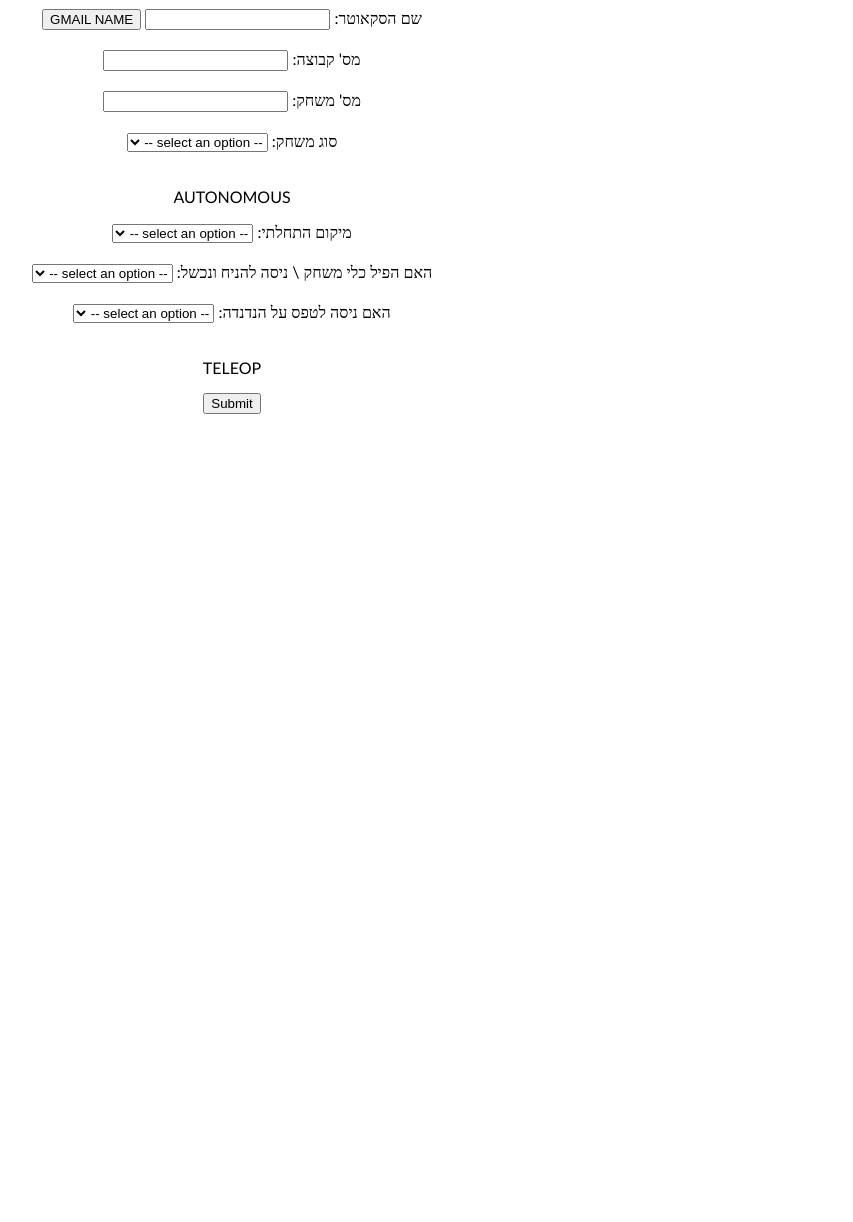
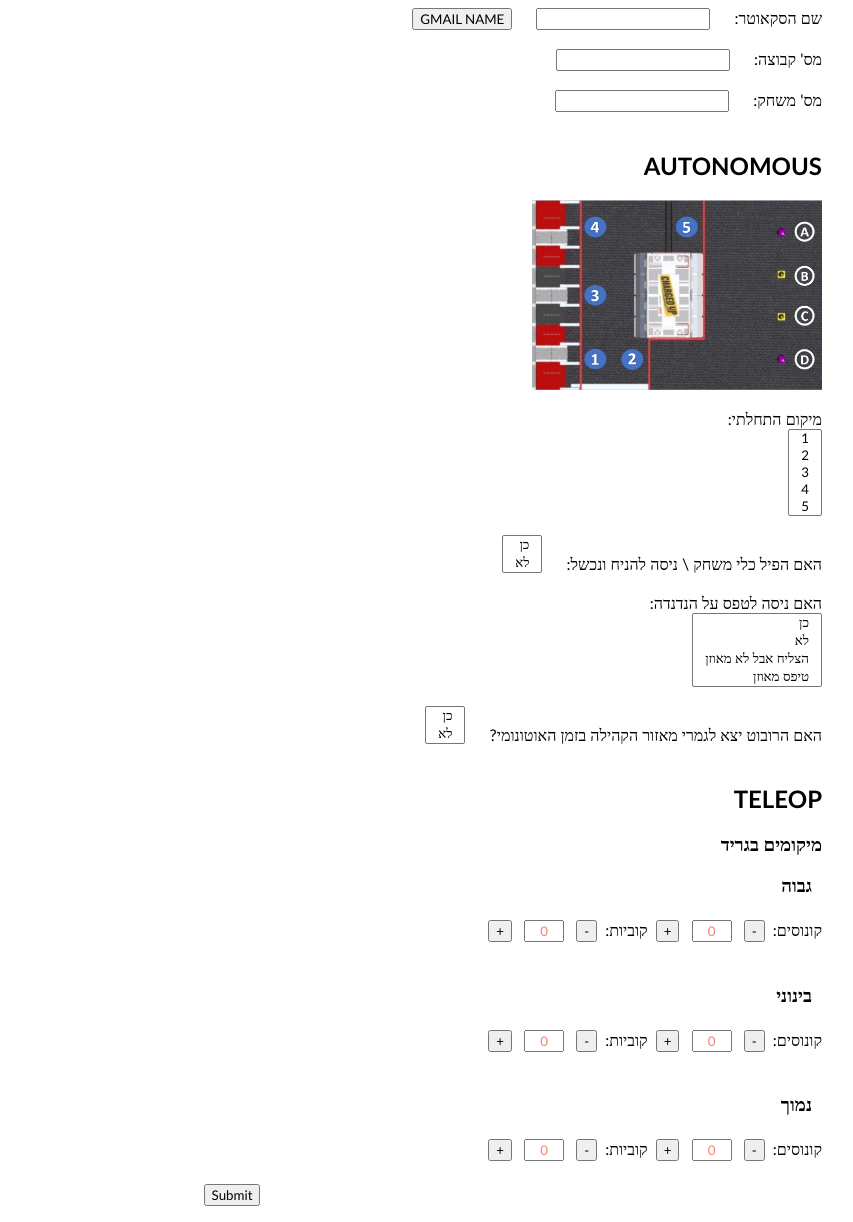
Before and after one commit to maya8237/strategy-site, a Flask app: page /form in a window 1280 px wide. Shown: the whole page, without its empty margins (408-1261 px from the left). Before the commit the page ends 414 px from the top, so only its background shows below. Run offline with Flask 2, Linux system fonts and the light colour scheme; the visitor is signed in with stand-in values (Sample User, id 1); parts of the project's set-up code (start-up, migrations or seed data) failed here and were passed over.

Commit message:
ADDED MORE QUESTIONS, IMPROVED LOOK OF FORM

```diff
--- /dev/null
+++ b/static/grid.js
@@ -0,0 +1,15 @@
+document.querySelectorAll('.add').forEach(function(item) {
+  item.addEventListener('click', function() {
+    var input = this.previousElementSibling;
+    input.value = +input.value + 1;
+  });
+});
+
+document.querySelectorAll('.sub').forEach(function(item) {
+  item.addEventListener('click', function() {
+    var input = this.nextElementSibling;
+    if (input.value > 0) {
+      input.value = +input.value - 1;
+    }
+  });
+});
--- /dev/null
+++ b/static/styles.css
@@ -0,0 +1,27 @@
+
+* {
+  margin-right: 10px;
+  margin-left: 10px;
+  font-family: calibri;
+  text-align: right;
+}
+
+p {
+  margin-right: 40px;
+  margin-left: 10px;
+}
+
+.sub {
+    margin: 4px;
+    cursor: pointer;
+}
+.add {
+    margin: 4px;
+    cursor: pointer;
+}
+.field {
+    text-align: center;
+    width: 40px;
+    margin: 4px;
+    color: salmon;
+}
--- a/templates/form.html
+++ b/templates/form.html
@@ -1,6 +1,9 @@
 <html dir=rtl>
 <form action="/form" method="post">
-    <div style="font-family:calibri;text-align:center">
+    <link rel="stylesheet" href="/static/styles.css">
+    <meta charset="utf-8">
+    <body>
+    <div>
         <label for="scouter_name">שם הסקאוטר:</label>
         <input type="text" id="scouter_name" name="scouter_name" placeholder="" value="" required>
         <button type=button" onclick="changeDefault()">GMAIL NAME</button>
@@ -17,22 +20,12 @@
         <label for="game_num">מס' משחק:</label>
         <input type="number" id="game_num" name="game_num" placeholder="" required>
         <br><br>
-        <label for="game_type">סוג משחק:</label>
-        <!-- <input type="text" id="game_type" name="game_type" placeholder=""> -->
-            <select name="game_type" id="game_type" required>
-              <option disabled selected value> -- select an option -- </option>
-              <option value="PRACTICE">PRACTICE</option>
-              <option value="QUALIFIER">QUALIFIER</option>
-              <option value="SEMI-FINAL">SEMI-FINAL</option>
-              <option value="FINAL">FINAL</option>
-            </select>
+        <h2>AUTONOMOUS</h2>
+        <img src="/static/starter_loc.png" alt="Starter Location Illustration" width="290" height="190">
         <br><br>
-    </div>
-    <div style="font-family:calibri;text-align:center">
-        <p>AUTONOMOUS</p>
         <label for="starter_location">מיקום התחלתי:</label>
-            <select name="starter_location" id="starter_location" required>
-              <option disabled selected value> -- select an option -- </option>
+            <br>
+            <select name="starter_location" id="starter_location" size="5" required>
               <option value="1">1</option>
               <option value="2">2</option>
               <option value="3">3</option>
@@ -40,45 +33,66 @@
               <option value="5">5</option>
             </select>
         <br><br>
-        <label for="did_try_to_drop_auto">האם הפיל כלי משחק \ ניסה להניח ונכשל:</label>
-            <select name="did_try_to_drop_auto" id="did_try_to_drop_auto" required>
-              <option disabled selected value> -- select an option -- </option>
-              <option value="YES">כן</option>
-              <option value="NO">לא</option>
+        <label for="auto_drop">האם הפיל כלי משחק \ ניסה להניח ונכשל:</label>
+            <select name="auto_drop" id="auto_drop" size="2" required>
+              <option value="כן">כן</option>
+              <option value="לא">לא</option>
             </select>
         <br><br>
-        <label for="did_try_to_climb_auto">האם ניסה לטפס על הנדנדה:</label>
-            <select name="did_try_to_climb_auto" id="did_try_to_climb_auto" required>
-              <option disabled selected value> -- select an option -- </option>
-              <option value="YES">כן</option>
-              <option value="NO">לא</option>
+        <label for="auto_seesaw">האם ניסה לטפס על הנדנדה:</label>
+            <br>
+            <select name="auto_seesaw" id="auto_seesaw" size="4" required>
+              <option value="כן">כן</option>
+              <option value="לא">לא</option>
+              <option value="הצליח אבל לא מאוזן">הצליח אבל לא מאוזן</option>
+              <option value="טיפס מאוזן">טיפס מאוזן</option>
             </select>
         <br><br>
+        <label for="mobility">האם הרובוט יצא לגמרי מאזור הקהילה בזמן האוטונומי?</label>
+            <select name="mobility" id="mobility" size="2" required>
+              <option value="כן">כן</option>
+              <option value="לא">לא</option>
+            </select>
+        <br><br>
+        <h2>TELEOP</h2>
+        <H3>מיקומים בגריד</H3>
+        <div id="grid1"> <h3>גבוה</h3>
+            קונוסים:
+            <button type="button" id="sub" class="sub">-</button>
+            <input type="text" id="grid_co_h" value="0" class="field" />
+            <button type="button" id="add" class="add">+</button>
+            קוביות:
+            <button type="button" id="sub2" class="sub">-</button>
+            <input type="text" id="grid_cu_h" value="0" class="field" />
+            <button type="button" id="add2" class="add">+</button>
+        </div>
+        <br>
+        <div id="grid2"><h3>בינוני</h3>
+            קונוסים:
+            <button type="button" id="sub3" class="sub">-</button>
+            <input type="text" id="grid_co_m" value="0" class="field" />
+            <button type="button" id="add3" class="add">+</button>
+            קוביות:
+            <button type="button" id="sub4" class="sub">-</button>
+            <input type="text" id="grid_cu_m" value="0" class="field" />
+            <button type="button" id="add4" class="add">+</button>
+        </div>
+        <br>
+        <div id="grid3"><h3>נמוך</h3>
+            קונוסים:
+            <button type="button" id="sub5" class="sub">-</button>
+            <input type="text" id="grid_co_l" value="0" class="field" />
+            <button type="button" id="add5" class="add">+</button>
+            קוביות:
+            <button type="button" id="sub6" class="sub">-</button>
+            <input type="text" id="grid_cu_l" value="0" class="field" />
+            <button type="button" id="add6" class="add">+</button>
+        </div>
+        <script src="/static/grid.js"></script>
+
     </div>
-    <div style="font-family:calibri;text-align:center">
-        <p>TELEOP</p>
-<!--        <label for="starter_location">מיקום התחלתי:</label>-->
-<!--            <select name="starter_location" id="starter_location" required>-->
-<!--              <option disabled selected value> &#45;&#45; select an option &#45;&#45; </option>-->
-<!--              <option value="PRACTICE">כן</option>-->
-<!--              <option value="QUALIFIER">לא</option>-->
-<!--            </select>-->
-<!--        <br><br>-->
-<!--        <label for="did_try_to_drop_auto">האם הפיל כלי משחק \ ניסה להניח ונכשל:</label>-->
-<!--            <select name="did_try_to_drop_auto" id="did_try_to_drop_auto" required>-->
-<!--              <option disabled selected value> &#45;&#45; select an option &#45;&#45; </option>-->
-<!--              <option value="YES">כן</option>-->
-<!--              <option value="NO">לא</option>-->
-<!--            </select>-->
-<!--        <br><br>-->
-<!--        <label for="did_try_to_climb_auto">האם ניסה לטפס על הנדנדה:</label>-->
-<!--            <select name="did_try_to_climb_auto" id="did_try_to_climb_auto" required>-->
-<!--              <option disabled selected value> &#45;&#45; select an option &#45;&#45; </option>-->
-<!--              <option value="YES">כן</option>-->
-<!--              <option value="NO">לא</option>-->
-<!--            </select>-->
-<!--        <br><br>-->
-    </div>
+    </body>
+    <br>
     <div style="text-align:center">
         <button type="submit" onclick="this.disabled=true;this.value='Sending, please wait...';this.form.submit();">Submit</button>
     </div>
```
Also changed, not shown: game.py (+12 -5 lines), static/starter_loc.png (added).
